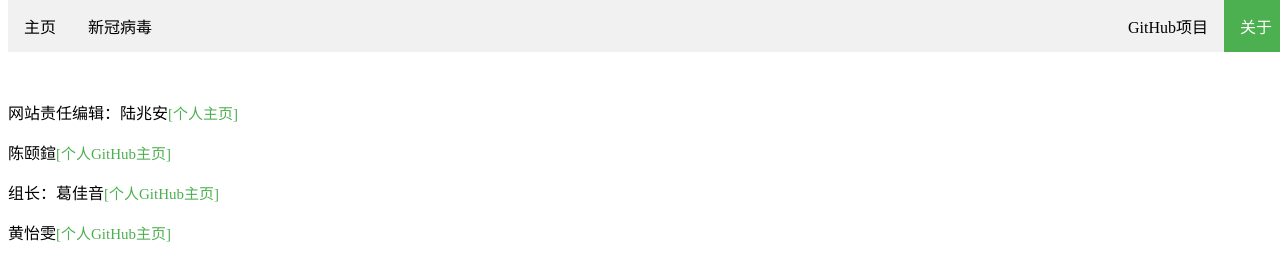
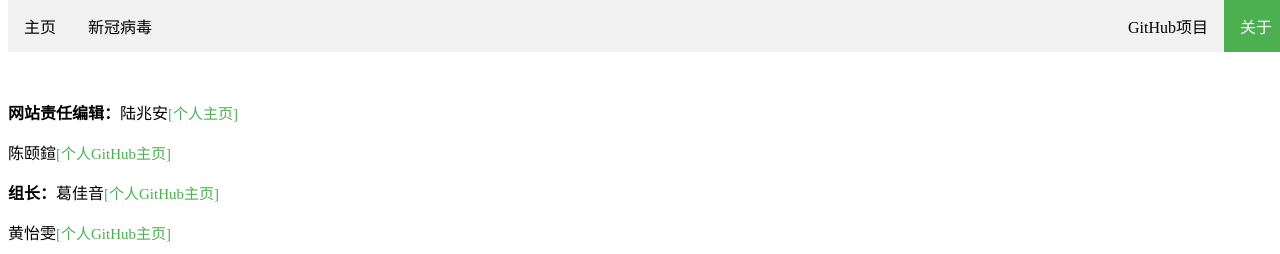
Before and after one commit to Yanhezhongxue180109/Yanhezhongxue180109.github.io, a plain HTML site: page about.html in a window 1280 px wide. Shown: the top 254 px of the page. Drawn offline with Linux system fonts and the light colour scheme.

Commit message:
Update about.html

```diff
--- a/about.html
+++ b/about.html
@@ -69,9 +69,9 @@
         <li class="right"><a href="https://github.com/Yanhezhongxue180109/Yanhezhongxue180109.github.io">GitHub项目</a></li>
     </ul>
     <div class="content">
-        <p>网站责任编辑：陆兆安<a href="https://matthewlu070111.github.io/" target="_blank">[个人主页]</a></p>
+        <p><b>网站责任编辑：</b>陆兆安<a href="https://matthewlu070111.github.io/" target="_blank">[个人主页]</a></p>
         <p>陈颐鍹<a href="https://github.com/123gemini" target="_blank">[个人GitHub主页]</a></p>
-        <p>组长：葛佳音<a href="https://github.com/Jelly1221" target="_blank">[个人GitHub主页]</a></p>
+        <p><b>组长：</b>葛佳音<a href="https://github.com/Jelly1221" target="_blank">[个人GitHub主页]</a></p>
         <p>黄怡雯<a href="https://github.com/hyww3" target="_blank">[个人GitHub主页]</a></p>
         <p>杜笑<a href="https://github.com/yanqie32" target="_blank">[个人GitHub主页]</a></p>
     </div>
```
